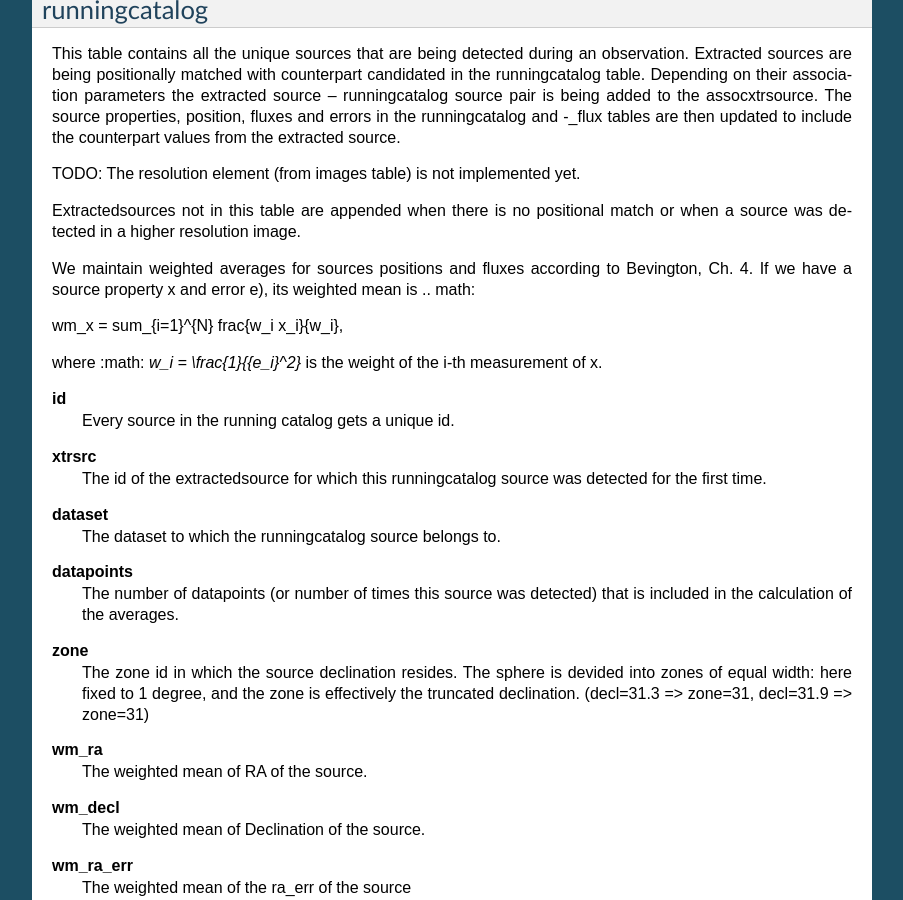
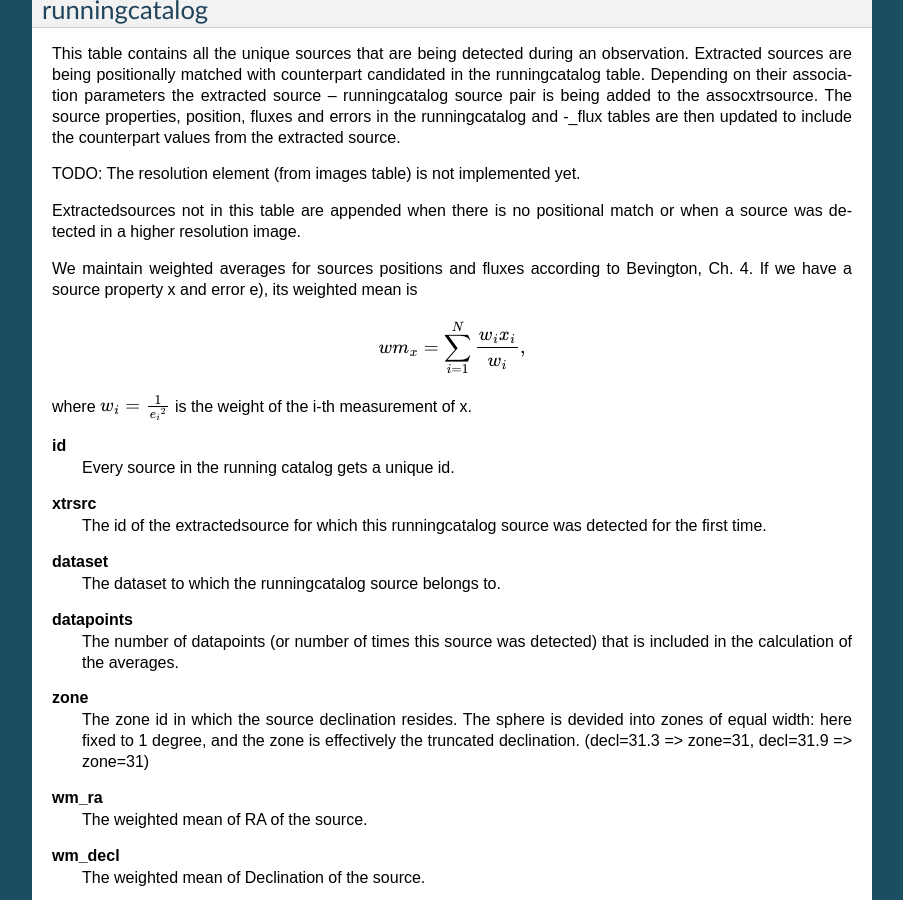
Before and after one commit to transientskp/tkp, a Sphinx documentation site: the page built from documentation/source/database/schema.rst, in a window 1280 px wide and 900 px high, scrolled down 9289 px. Shown: the whole window, without its empty margins (198-1101 px from the left). Built offline with Sphinx 7.4.7, drawn with Linux system fonts in a browser that asks for light colours.

Commit message:
Fixing some restructuredtext errors.
[...] /documentation/source/database/schema.rst:427: WARNING: Literal block expected; none found.
[...] /documentation/source/database/upgrading.rst:3: WARNING: Title overline too short.

```diff
--- a/documentation/source/database/schema.rst
+++ b/documentation/source/database/schema.rst
@@ -422,13 +422,13 @@ Extractedsources not in this table are appended when there is no positional matc
 
 We maintain weighted averages for sources positions and fluxes according to Bevington, Ch. 4.
 If we have a source property x and error e), its weighted mean is
+
 .. math::
 
-wm_x = \sum_{i=1}^{N} \frac{w_i x_i}{w_i},
+   wm_x = \sum_{i=1}^{N} \frac{w_i x_i}{w_i},
 
-where :math: `w_i = \\frac{1}{{e_i}^2}`
-is the weight of the i-th measurement of x.
-
+where :math:`w_i = \frac{1}{{e_i}^2}` is the weight of the i-th measurement of
+x.
 
 **id**
     Every source in the running catalog gets a unique id.
--- a/documentation/source/database/upgrading.rst
+++ b/documentation/source/database/upgrading.rst
@@ -1,8 +1,8 @@
 .. _database_upgrading:
 
-++++++
++++++++++
 Upgrading
-++++++
++++++++++
 
 The TKP database repo has basic support for upgrading an existing database schema to a newer version. Note that the
 migration SQL scripts still need to be written by hand, currently the upgrade script only determines which upgrade
```
